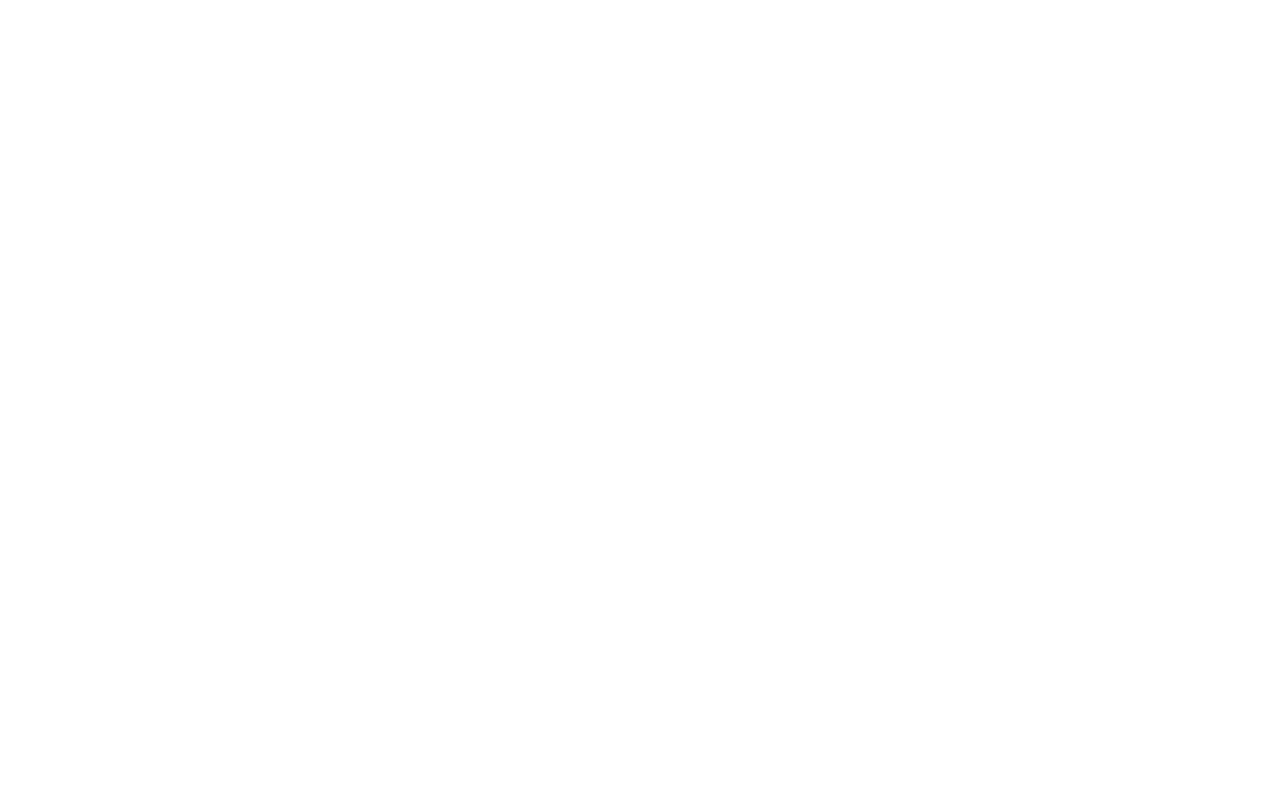
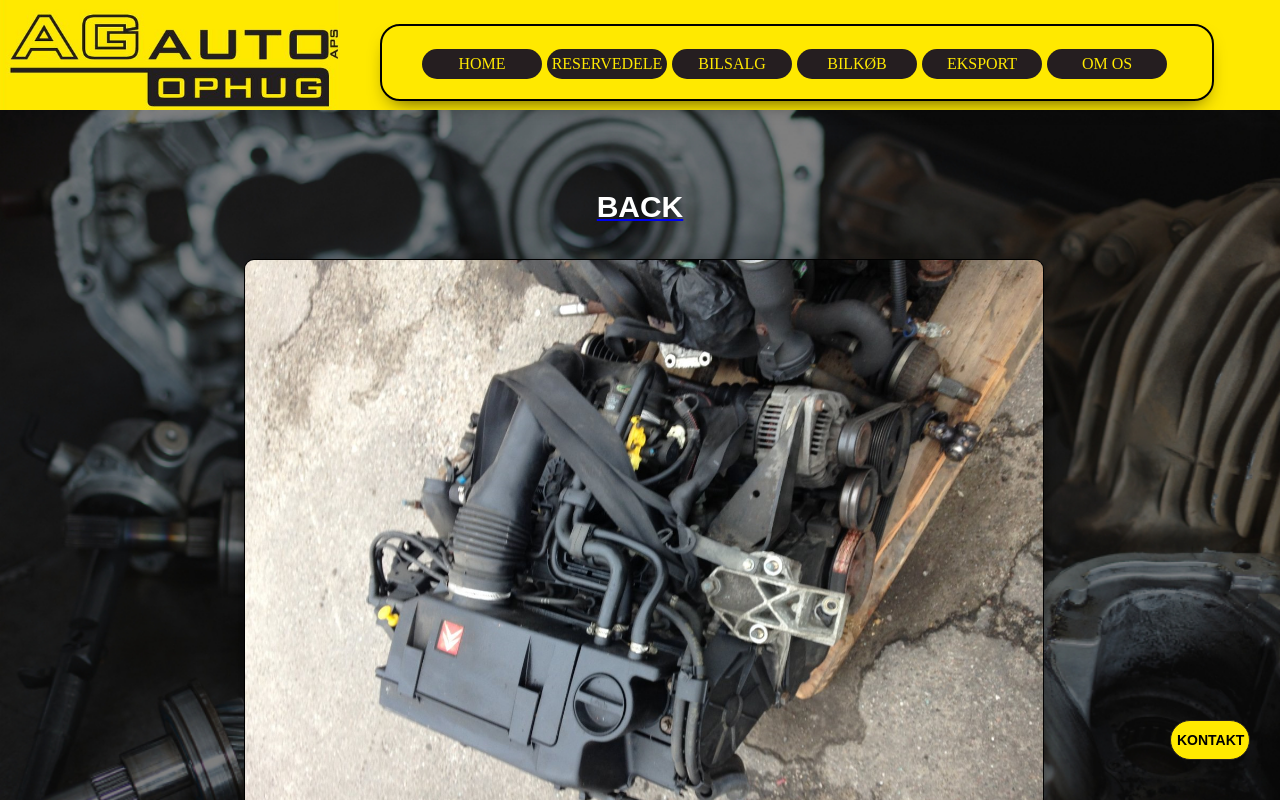
Before and after one commit to karnow/agauto, a React (Create React App) app: page /reservedele/1 in a window 1280 px wide. Before the commit this address had no page. Shown: the top 800 px of the page. Built offline with nearby package versions, Linux system fonts and the light colour scheme.

Commit message:
Add subpages for gallery

```diff
--- a/src/components/atoms/Paragraph/Paragraph.js
+++ b/src/components/atoms/Paragraph/Paragraph.js
@@ -4,6 +4,7 @@
   font-size: ${({ theme }) => theme.fontSize.s};
   font-weight: ${({ theme }) => theme.regular};
   color: white;
+  text-align: justify;
 `;
 
 export default Paragraph;
--- a/src/components/molecules/Resgalery.js
+++ b/src/components/molecules/Resgalery.js
@@ -1,4 +1,5 @@
 import React from 'react';
+import { Link } from 'react-router-dom';
 import res1 from '../../assets/img/res1.jpg';
 import res2 from '../../assets/img/res2.jpg';
 import res3 from '../../assets/img/res3.jpg';
@@ -11,9 +12,21 @@
   display: flex;
   flex-wrap: wrap;
   padding: 5px;
+  justify-content: space-around;
+  @media (max-width: 806px) {
+    display: none;
+  }
+`;
+const StyledContainer2 = styled.div`
+  display: flex;
+  flex-wrap: wrap;
+  padding: 5px;
+  justify-content: space-around;
+  @media (min-width: 807px) {
+    display: none;
+  }
+`;
 
-  justify-content: space-around;
-`;
 const StyledImg = styled.img`
   width: 250px;
   height: 180px;
@@ -24,26 +37,37 @@
 `;
 const Resgalery = () => {
   return (
-    <StyledContainer className='container'>
-      <a href={res1}>
+    <>
+      <StyledContainer className='container'>
+        <Link to={`/reservedele/${1}`}>
+          <StyledImg src={res1}></StyledImg>
+        </Link>
+        <Link to={`/reservedele/${2}`}>
+          <StyledImg src={res2}></StyledImg>
+        </Link>
+        <Link to={`/reservedele/${3}`}>
+          <StyledImg src={res3}></StyledImg>
+        </Link>
+        <Link to={`/reservedele/${4}`}>
+          <StyledImg src={res4}></StyledImg>
+        </Link>
+        <Link to={`/reservedele/${5}`}>
+          <StyledImg src={res5}></StyledImg>
+        </Link>
+        <Link to={`/reservedele/${6}`}>
+          <StyledImg src={res6}></StyledImg>
+        </Link>
+      </StyledContainer>
+
+      <StyledContainer2>
         <StyledImg src={res1}></StyledImg>
-      </a>
-      <a href={res2}>
         <StyledImg src={res2}></StyledImg>
-      </a>
-      <a href={res3}>
         <StyledImg src={res3}></StyledImg>
-      </a>
-      <a href={res4}>
         <StyledImg src={res4}></StyledImg>
-      </a>
-      <a href={res5}>
         <StyledImg src={res5}></StyledImg>
-      </a>
-      <a href={res6}>
         <StyledImg src={res6}></StyledImg>
-      </a>
-    </StyledContainer>
+      </StyledContainer2>
+    </>
   );
 };
 
--- a/src/views/App.js
+++ b/src/views/App.js
@@ -7,6 +7,7 @@
 import Bilsalg from 'views/Bilsalg';
 import Bilkob from 'views/Bilkob';
 import Eksport from 'views/Eksport';
+import ReservImg from './ReservImg';
 
 function App() {
   return (
@@ -20,6 +21,7 @@
             <Route path='/bilkob' element={<Bilkob />} />
             <Route path='/eksport' element={<Eksport />} />
             <Route path='/omos' element={<Omos />} />
+            <Route path='/reservedele/:id' element={<ReservImg />} />
           </Routes>
         </MainTemplate>
       </Router>
--- /dev/null
+++ b/src/views/ReservImg.js
@@ -0,0 +1,81 @@
+import React from 'react';
+import styled from 'styled-components';
+import GridTemplate from 'templates/GridTemplate';
+import spare from '../assets/img/spare1.jpg';
+import { useParams } from 'react-router';
+import { Link } from 'react-router-dom';
+import res1 from '../assets/img/res1.jpg';
+import res2 from '../assets/img/res2.jpg';
+import res3 from '../assets/img/res3.jpg';
+import res4 from '../assets/img/res4.jpg';
+import res5 from '../assets/img/res5.jpg';
+import res6 from '../assets/img/res6.jpg';
+
+const StyledWrapper = styled.div`
+  position: relative;
+  background-image: url(${spare});
+  background-repeat: no-repeat;
+  background-size: cover;
+  padding-top: 0px;
+  margin-top: 110px;
+  text-align: center;
+  z-index: 1;
+`;
+const StyledH2 = styled.h3`
+  color: white;
+  text-align: center;
+`;
+const StyledImg = styled.img`
+  margin: 0 auto;
+  width: 800px;
+  height: 600px;
+  margin: 5px;
+  border: 1px solid black;
+  border-radius: 10px;
+  box-shadow: 3px 3px 8px 0px rgba(0, 0, 0, 0.3);
+`;
+const ReservImg = () => {
+  let res = null;
+  const { id } = useParams();
+
+  if (id === '1') {
+    res = res1;
+  }
+  if (id === '2') {
+    res = res2;
+  }
+  if (id === '3') {
+    res = res3;
+  }
+  if (id === '4') {
+    res = res4;
+  }
+  if (id === '5') {
+    res = res5;
+  }
+  if (id === '6') {
+    res = res6;
+  }
+  return (
+    <GridTemplate pageType='note'>
+      <StyledWrapper>
+        <div
+          style={{
+            paddingTop: '50px',
+            paddingLeft: '20%',
+            paddingRight: '20%',
+          }}
+        ></div>
+        <Link to={`/reservedele`}>
+          <StyledH2>BACK</StyledH2>;
+        </Link>
+        <StyledImg src={res}></StyledImg>
+        <a href='https://pl.freepik.com/zdjecia/samochod'>
+          <p style={{ fontColor: 'black', fontSize: '3px' }}> walppaper from</p>{' '}
+        </a>
+        ;
+      </StyledWrapper>
+    </GridTemplate>
+  );
+};
+export default ReservImg;
```
